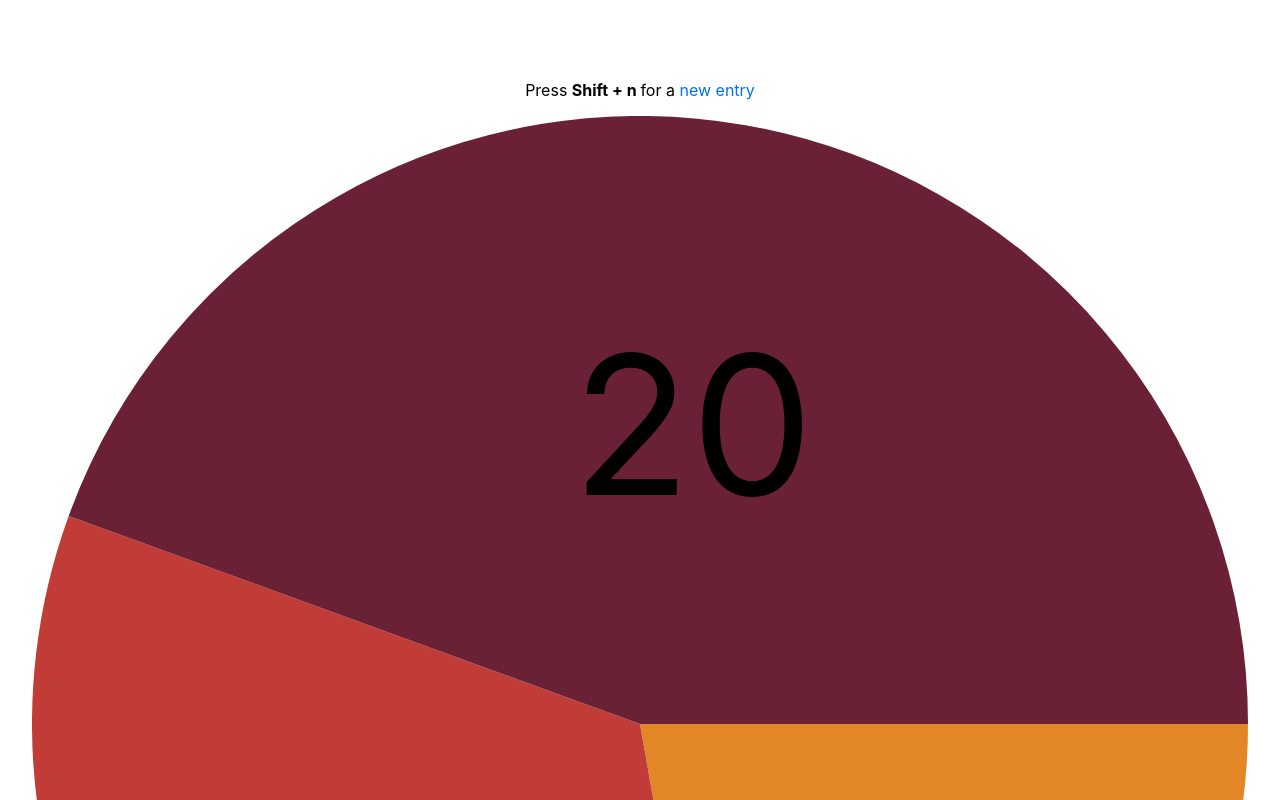
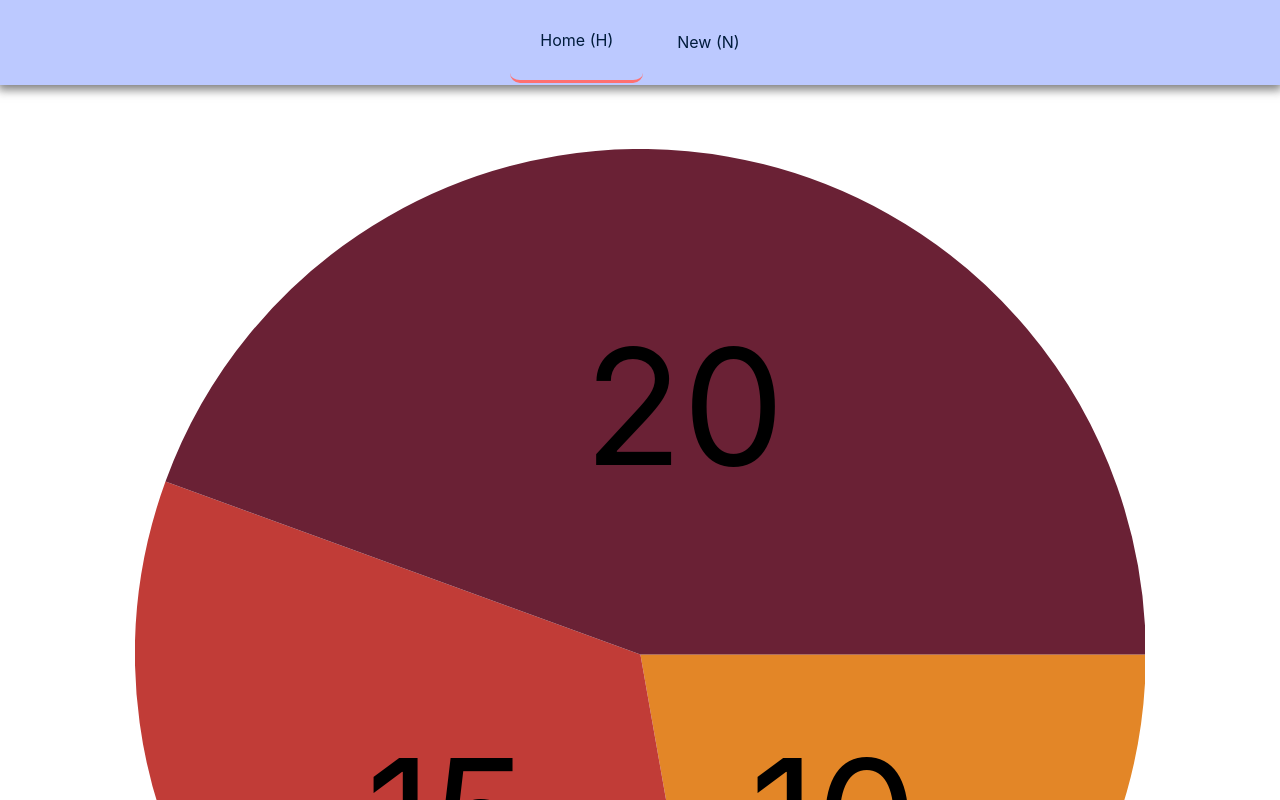
Before and after one commit to LucaMele/track-daily-expenses, a Next.js app: page / in a window 1280 px wide. Shown: the top 800 px of the page. Built offline with nearby package versions, Linux system fonts and the light colour scheme.

Commit message:
Add basic navigation

```diff
--- /dev/null
+++ b/components/header/Header.module.css
@@ -0,0 +1,38 @@
+.nav {
+  flex: 1;
+  display: flex;
+  justify-content: center;
+  align-items: center;
+  background: #bcc9ff;
+  box-shadow: 0px 3px 9px 2px rgba(108, 108, 108, 0.86);
+}
+
+.navLinks {
+  text-align: center;
+  padding: 30px;
+  color: #001c3c;
+  border-radius: 10px 10px;
+  margin: 2px;
+  margin-top: 0;
+}
+
+.navLinksSelected {
+  border-bottom: 3px solid #ff7070;
+}
+
+.navLinks:hover {
+  text-decoration: underline;
+}
+
+.navLinks:focus,
+.navLinks:active {
+  color: #0052b0;
+}
+
+@media (max-width: 600px) {
+  .navLinks {
+
+    width: 100%;
+    padding: 30px 10px;
+  }
+}
--- /dev/null
+++ b/components/header/index.tsx
@@ -0,0 +1,42 @@
+import React, { useEffect } from 'react';
+import styles from './Header.module.css';
+import { useRouter } from 'next/router';
+import Link from 'next/link';
+
+const links = [
+  { text: 'Home', href: '/', keybinding: 'H' },
+  { text: 'New', href: '/expenditure/new', keybinding: 'N' },
+];
+
+export const Header: React.FC = () => {
+  const router = useRouter();
+
+  const onKeyPress = (event: KeyboardEvent) => {
+    const link = links.find(({ keybinding }) => keybinding === event.key);
+    if (link) {
+      router.push(link.href);
+    }
+  };
+
+  useEffect(() => {
+    window.addEventListener('keyup', onKeyPress);
+
+    return () => {
+      window.removeEventListener('keyup', onKeyPress);
+    };
+  });
+
+  return (
+    <header className={styles.header}>
+      <nav className={styles.nav}>
+        {links && links.map(({ text, href, keybinding }, k) => (
+          <Link key={k} href={href}>
+            <a className={`${styles.navLinks} ${router.pathname === href ? styles.navLinksSelected : ''}`}>
+              {text} {keybinding ? `(${keybinding})` : ''}
+            </a>
+          </Link>
+        ))}
+      </nav>
+    </header>
+  );
+};
--- /dev/null
+++ b/components/layout/Layout.module.css
@@ -0,0 +1,9 @@
+.main {
+  min-height: 100vh;
+  padding: 4rem 0;
+  flex: 1;
+  display: flex;
+  flex-direction: column;
+  justify-content: center;
+  align-items: center;
+}
--- /dev/null
+++ b/components/layout/index.tsx
@@ -0,0 +1,14 @@
+import React from 'react';
+import styles from './Layout.module.css';
+import { Header } from '../header';
+
+export interface LayoutProp {
+  children: JSX.Element;
+}
+
+export const Layout: React.FC<LayoutProp> = ({ children }) => (
+  <>
+    <Header/>
+    <main className={styles.main}>{children}</main>
+  </>
+);
--- a/pages/Home.module.css
+++ b/pages/Home.module.css
@@ -1,17 +1,3 @@
-.container {
-  padding: 0 2rem;
-}
-
-.main {
-  min-height: 100vh;
-  padding: 4rem 0;
-  flex: 1;
-  display: flex;
-  flex-direction: column;
-  justify-content: center;
-  align-items: center;
-}
-
 .footer {
   display: flex;
   flex: 1;
--- a/pages/_app.tsx
+++ b/pages/_app.tsx
@@ -2,4 +2,10 @@ import React from 'react';
 import '../styles/globals.css';
 import type { AppProps } from 'next/app';
 
-export default ({ Component, pageProps }: AppProps) => (<Component {...pageProps} />);
+import { Layout } from '../components/layout';
+
+export default ({ Component, pageProps }: AppProps) => (
+  <Layout>
+    <Component {...pageProps} />
+  </Layout>
+);
--- a/pages/index.tsx
+++ b/pages/index.tsx
@@ -1,30 +1,11 @@
-import React, { useEffect, useState } from 'react';
+import React, { useEffect } from 'react';
 import { PieChart } from 'react-minimal-pie-chart';
 import type { NextPage } from 'next';
-import { useRouter } from 'next/router';
 import Head from 'next/head';
-import Link from 'next/link';
 import Image from 'next/image';
 import styles from './Home.module.css';
 
-const ADD_NEW_HREF = '/expenditure/new';
-
 const Home: NextPage = (props) => {
-  const router = useRouter();
-
-  const onKeyPress = (event: KeyboardEvent) => {
-    if (event.key === 'N') {
-      router.push(ADD_NEW_HREF);
-    }
-  };
-
-  useEffect(() => {
-    window.addEventListener('keyup', onKeyPress);
-
-    return () => {
-      window.removeEventListener('keyup', onKeyPress);
-    };
-  });
 
   return (
     <div className={styles.container}>
@@ -35,7 +16,6 @@ const Home: NextPage = (props) => {
       </Head>
 
       <main className={styles.main}>
-        <p>Press <strong>Shift + n </strong>for a <Link href={ADD_NEW_HREF}><a>new entry</a></Link></p>
         <PieChart
           label={({ dataEntry }) => dataEntry.value}
           animate={true}
```
